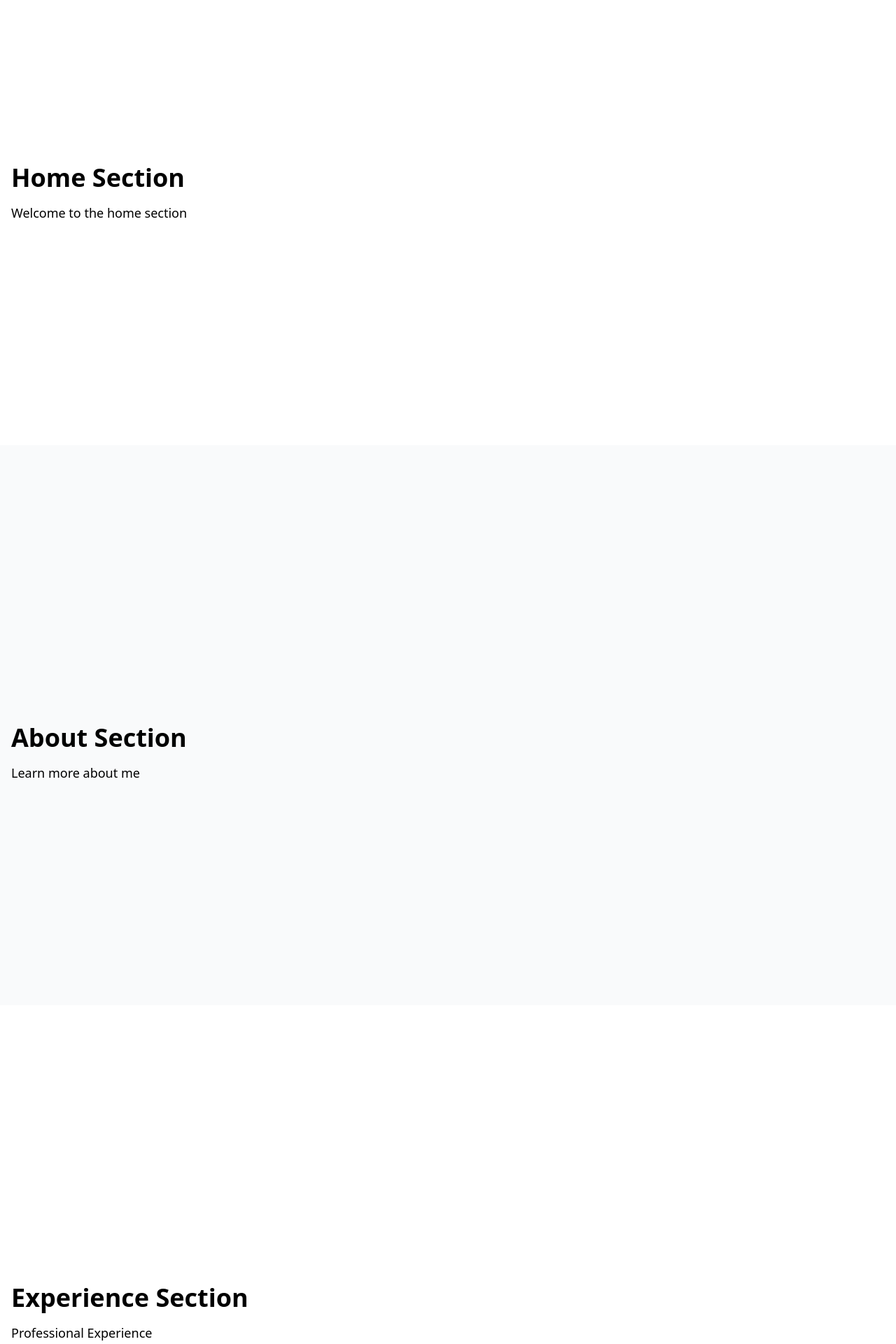
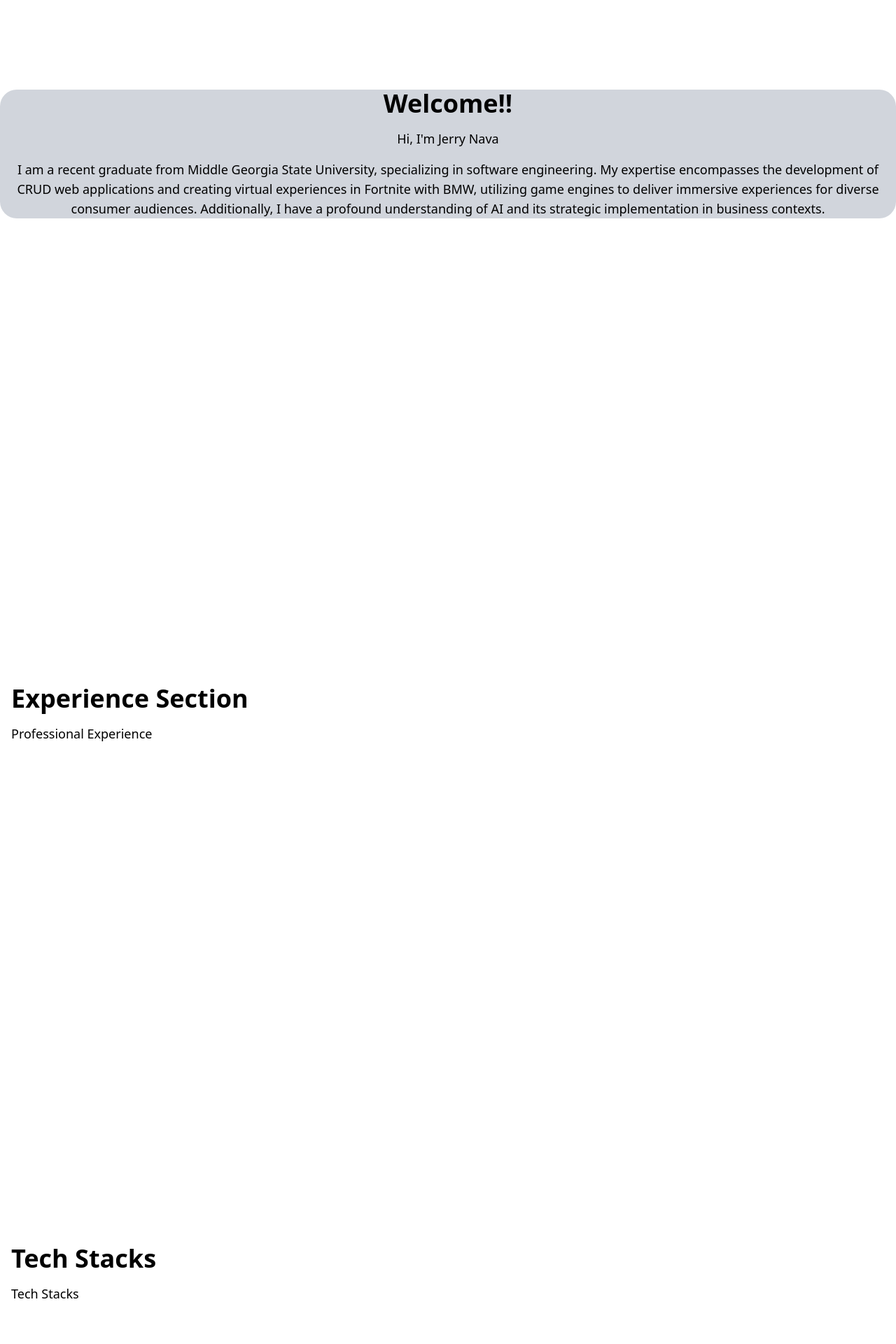
Before and after one commit to 00y300/portfolio, a React (Vite) app: page / in a window 1280 px wide. Shown: the part 220-2140 px from the top of the page at 70% size. Built offline with nearby package versions, Linux system fonts and the light colour scheme.

Commit message:
Navigation System Changes & Section Info. Filling
feat: Added persistent navigational bar
feat: Consolidated home/about section and added tech stack section
feat: Added personal introduction
feat: Experimented with background section colors

```diff
--- a/src/App.tsx
+++ b/src/App.tsx
@@ -6,19 +6,19 @@ function App() {
     <>
       <NavigationBar />
       <section id="home" className="pt-20 min-h-screen flex items-center">
-        <div className="container mx-auto px-4">
-          <h1 className="text-4xl font-bold">Home Section</h1>
-          <p className="mt-4 text-lg">Welcome to the home section</p>
-        </div>
-      </section>
+        <div className="container mx-auto px-4 bg-gray-300 rounded-3xl ">
+          <h1 className="text-4xl text-center font-bold">Welcome!!</h1>
+          <h2 className="mt-4  text-center text-lg">Hi, I'm Jerry Nava</h2>
 
-      <section
-        id="about"
-        className="pt-20 min-h-screen flex items-center bg-gray-50"
-      >
-        <div className="container mx-auto px-4">
-          <h1 className="text-4xl font-bold">About Section</h1>
-          <p className="mt-4 text-lg">Learn more about me</p>
+          <p className="mt-4  text-center text-lg">
+            I am a recent graduate from Middle Georgia State University,
+            specializing in software engineering. My expertise encompasses the
+            development of CRUD web applications and creating virtual
+            experiences in Fortnite with BMW, utilizing game engines to deliver
+            immersive experiences for diverse consumer audiences. Additionally,
+            I have a profound understanding of AI and its strategic
+            implementation in business contexts.
+          </p>
         </div>
       </section>
 
@@ -29,10 +29,14 @@ function App() {
         </div>
       </section>
 
-      <section
-        id="contact"
-        className="pt-20 min-h-screen flex items-center bg-gray-50"
-      >
+      <section id="tech" className="pt-20 min-h-screen flex items-center">
+        <div className="container mx-auto px-4">
+          <h1 className="text-4xl font-bold"> Tech Stacks</h1>
+          <p className="mt-4 text-lg">Tech Stacks</p>
+        </div>
+      </section>
+
+      <section id="contact" className="pt-20 min-h-screen flex items-center">
         <div className="container mx-auto px-4">
           <h1 className="text-4xl font-bold">Contact Section</h1>
           <p className="mt-4 text-lg">Get in touch with me!</p>
--- a/src/components/navigation/NavigationBar.tsx
+++ b/src/components/navigation/NavigationBar.tsx
@@ -2,13 +2,13 @@ import NavItem from "./NavigationItem";
 
 const NavigationBar = () => {
   return (
-    <nav className="bg-white shadow-md">
+    <nav className="bg-white shadow-md fixed top-0 left-0 right-0 z-50">
       <div className="container mx-auto flex items-center justify-between py-4">
         <li className="flex">Jerry's Logo</li>
         <ul className="flex space-x-8">
           <NavItem href="#home">Home</NavItem>
-          <NavItem href="#about">About</NavItem>
           <NavItem href="#experience">Experience</NavItem>
+          <NavItem href="#tech">Tech Stack</NavItem>
           <NavItem href="#contact">Contact</NavItem>
         </ul>
       </div>
```
